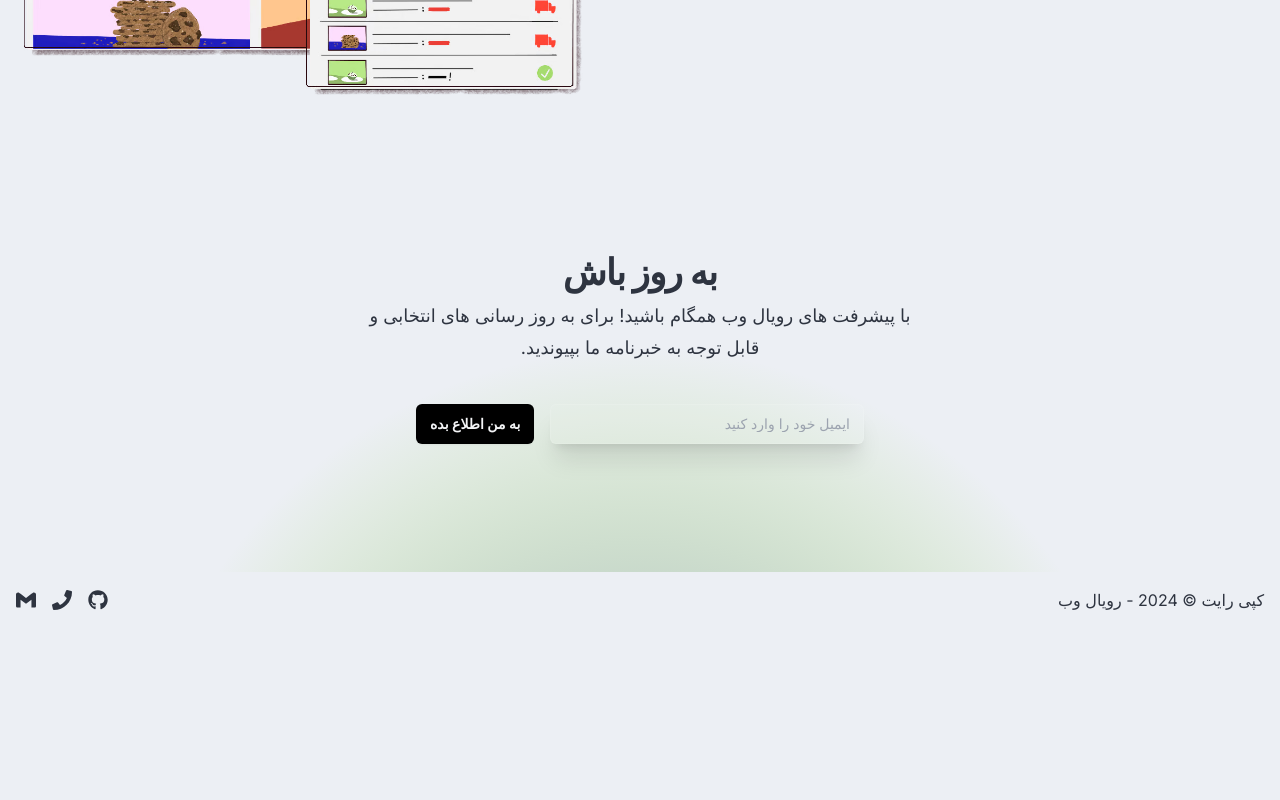
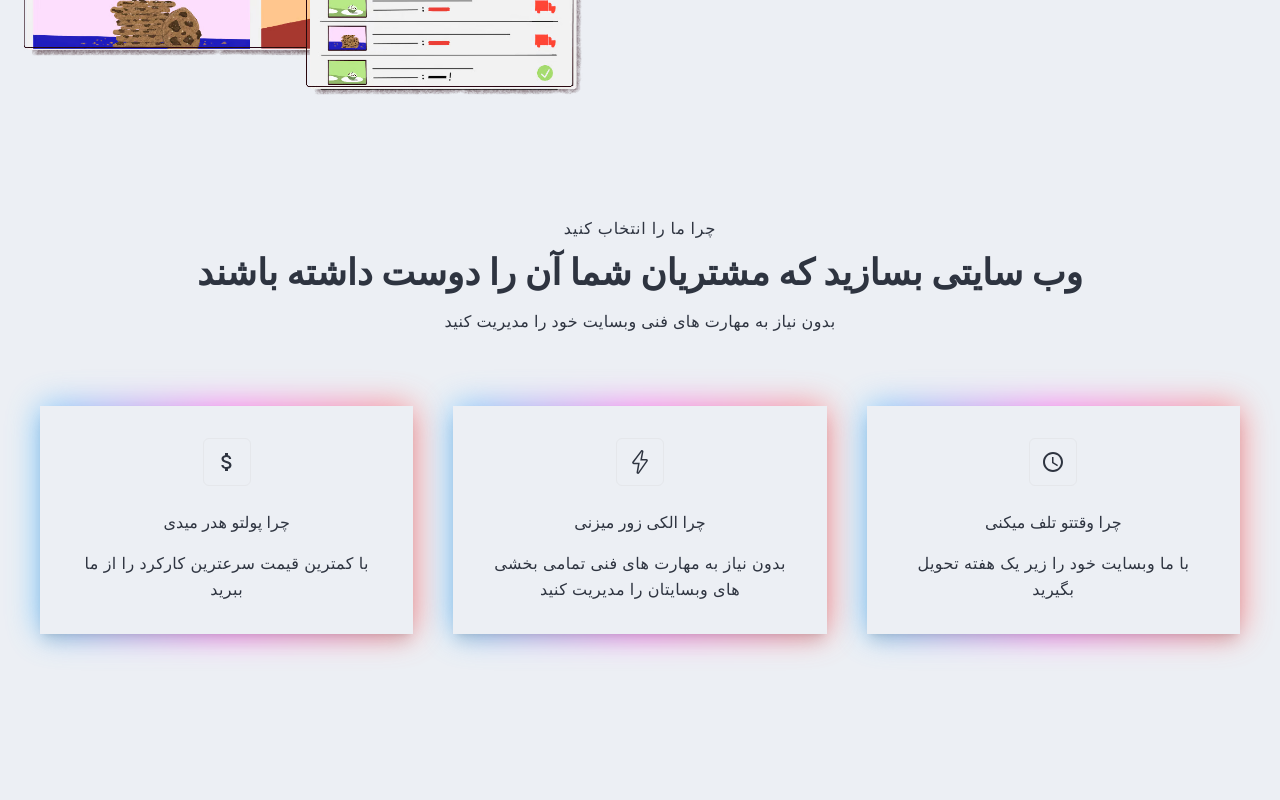
Before and after one commit to homayunmmdy/Epic-React, a Next.js app: page / in a window 1280 px wide. Shown: the part 380-1180 px from the top of the page. Before the commit the page ends 1008 px from the top, so only its background shows below. Built offline with nearby package versions, Linux system fonts and the light colour scheme.

Commit message:
features

```diff
--- /dev/null
+++ b/app/components/Feature.jsx
@@ -0,0 +1,24 @@
+import React from "react";
+
+const Feature = ({ data }) => {
+  const LinkIcon = data.icon;
+  return (
+    <div className="relative group h-full" key={data.id}>
+      <div className="absolute transitiona-all duration-1000 opacity-70 -inset-px bg-gradient-to-r from-[#44BCFF] via-[#FF44EC] to-[#FF675E] rounded-xl blur-lg group-hover:opacity-100 group-hover:-inset-1 group-hover:duration-200 animate-tilt"></div>
+      <div className="relative rounded-m bg-base-100 p-8 text-center shadow-lg transition duration-200 hover:scale-110 ">
+        <div className="button-text mx-auto flex h-12 w-12 items-center justify-center rounded-md border ">
+          <LinkIcon
+            className="icon icon-tabler icon-tabler-color-swatch"
+            size={24}
+          />
+        </div>
+        <h3 className="mt-6">{data.title}</h3>
+        <p className="my-4 mb-0 font-normal leading-relaxed tracking-wide">
+          {data.desc}
+        </p>
+      </div>
+    </div>
+  );
+};
+
+export default Feature;
--- /dev/null
+++ b/app/components/Features.jsx
@@ -0,0 +1,30 @@
+import StaticData from "../config/data";
+import Feature from "./Feature";
+
+const Features = () => {
+  return (
+    <div>
+      <section className="relative block px-6 py-10 md:py-20 md:px-10">
+        <div className="relative mx-auto max-w-5xl text-center">
+          <span className=" my-3 flex items-center justify-center font-medium uppercase tracking-wider">
+            چرا ما را انتخاب کنید
+          </span>
+          <h2 className="block w-full  font-bold  text-3xl leading-loose sm:text-4xl">
+            وب سایتی بسازید که مشتریان شما آن را دوست داشته باشند
+          </h2>
+          <p className="mx-auto my-4 w-full max-w-xl  text-center font-medium leading-relaxed tracking-wide">
+            بدون نیاز به مهارت های فنی وبسایت خود را مدیریت کنید
+          </p>
+        </div>
+
+        <div className="relative mx-auto max-w-7xl z-10 grid grid-cols-1 gap-10 pt-14 sm:grid-cols-2 lg:grid-cols-3 ">
+          {StaticData.features.map((feature, index) => (
+            <Feature data={feature} key={index} />
+          ))}
+        </div>
+      </section>
+    </div>
+  );
+};
+
+export default Features;
--- a/app/components/Navbar.jsx
+++ b/app/components/Navbar.jsx
@@ -6,7 +6,7 @@ const Navbar = () => {
   const nav = SiteConfig.nav;
   return (
     <div>
-      <div className="fixed top-0 left-0 right-0 navbar bg-base-100">
+      <div className="fixed top-0 left-0 right-0 navbar bg-base-100 z-[50]">
         <div className="navbar-start">
           <div className="dropdown">
             <div tabIndex={0} role="button" className="btn btn-ghost lg:hidden">
--- /dev/null
+++ b/app/config/data.js
@@ -0,0 +1,28 @@
+import { MdOutlineAccessTime } from "react-icons/md";
+import { SlEnergy } from "react-icons/sl";
+import { MdAttachMoney } from "react-icons/md";
+
+const StaticData = {
+  features: [
+    {
+      id: 1,
+      title: "چرا وقتتو تلف میکنی",
+      desc: "با ما وبسایت خود را زیر یک هفته تحویل بگیرید",
+      icon: MdOutlineAccessTime,
+    },
+    {
+      id: 2,
+      title: "چرا الکی زور میزنی",
+      desc: "بدون نیاز به مهارت های فنی تمامی بخشی های وبسایتان  را مدیریت کنید ",
+      icon: SlEnergy,
+    },
+    {
+      id: 3,
+      title: "چرا پولتو هدر میدی",
+      desc: "با کمترین قیمت سرعترین کارکرد را از ما ببرید",
+      icon: MdAttachMoney,
+    }
+  ],
+};
+
+export default StaticData;
--- a/app/page.jsx
+++ b/app/page.jsx
@@ -1,11 +1,13 @@
 import React from 'react'
 import Hero from './components/Hero'
 import Newsletter from './components/Newsletter'
+import Features from './components/Features'
 
 const Home = () => {
   return (
     <div>
       <Hero />
+      <Features />
       <Newsletter />
     </div>
   )
```
